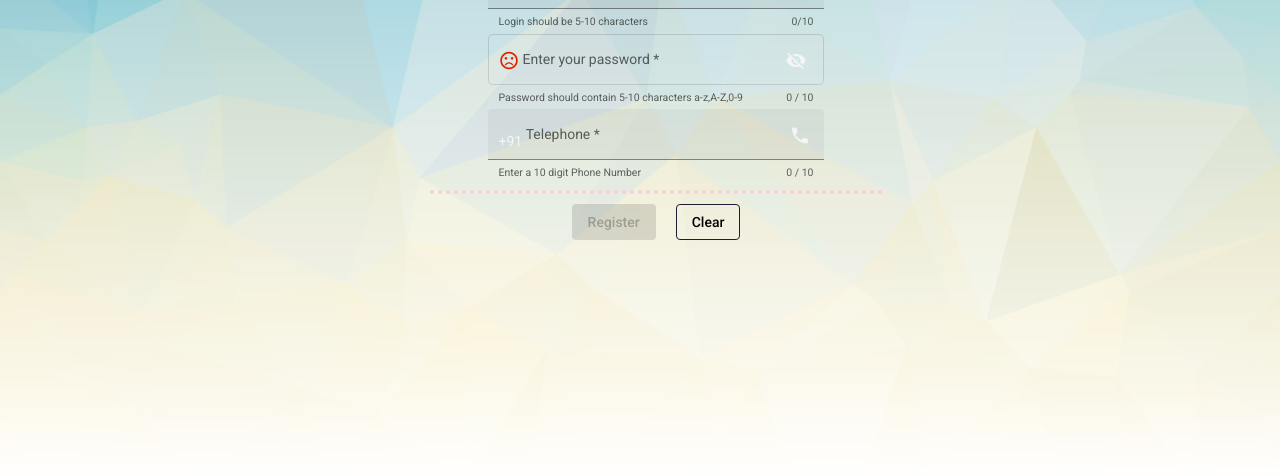
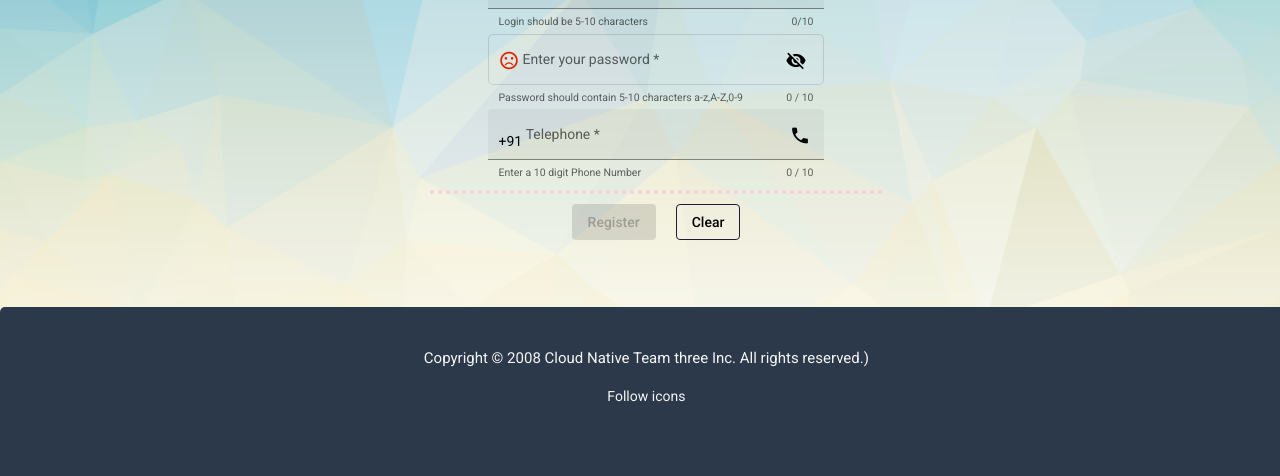
Before and after one commit to keshavgituser/farmappgui, an Angular app: page /registertab in a window 1280 px wide. Shown: the part 316-792 px from the top of the page. Built offline with nearby package versions, Linux system fonts and the light colour scheme.

Commit message:
Footer with color icon

```diff
--- /dev/null
+++ b/src/app/adservice_components/footer/footer.component.css
@@ -0,0 +1,17 @@
+.footer{
+    background-color: #2C394B;
+    padding:3%;
+    width:95%;
+    height:auto;
+    position: fixed;
+    color: whitesmoke;
+    bottom:0%;
+    /* margin: 2px; */
+    /* margin-right:1px ; */
+    text-align: center;
+    z-index: 1;
+    border-top-left-radius: 5px;
+    border-top-right-radius: 5px;
+    /* border-bottom-left-radius: 5px;
+    border-bottom-right-radius: 5px; */
+}
--- /dev/null
+++ b/src/app/adservice_components/footer/footer.component.html
@@ -0,0 +1,9 @@
+<div class="footer">
+    <footer>
+        <h4>Copyright © 2008 Cloud Native Team three Inc. All rights reserved.)</h4>
+    <p class="footer-follow" style="margin-bottom:40px;">
+	    Follow icons
+    </p>
+
+    </footer>
+</div>
--- /dev/null
+++ b/src/app/adservice_components/footer/footer.component.ts
@@ -0,0 +1,15 @@
+import { Component, OnInit } from '@angular/core';
+
+@Component({
+  selector: 'app-footer',
+  templateUrl: './footer.component.html',
+  styleUrls: ['./footer.component.css']
+})
+export class FooterComponent implements OnInit {
+
+  constructor() { }
+
+  ngOnInit(): void {
+  }
+
+}
--- a/src/app/adservice_components/navbar/navbar.component.css
+++ b/src/app/adservice_components/navbar/navbar.component.css
@@ -1,5 +1,6 @@
 
 .navbar{
+    /* position: fixed; */
     height: 10%;
     /* background-color: #24262b; */
     color:#24262b;
--- a/src/app/app.component.html
+++ b/src/app/app.component.html
@@ -2,3 +2,6 @@
 <!-- <app-advertisementform></app-advertisementform> -->
 <!-- <app-newdealerform></app-newdealerform> -->
 <router-outlet></router-outlet>
+
+
+<app-footer></app-footer>
--- a/src/app/app.module.ts
+++ b/src/app/app.module.ts
@@ -35,6 +35,7 @@ import { ComplaintService } from './services/complaint.service';
 import { AuthinterceptorService } from './services/authinterceptor.service';
 import { RegistertabComponent } from './user_components/registertab/registertab.component';
 import {MatTabsModule} from '@angular/material/tabs';
+import { FooterComponent } from './adservice_components/footer/footer.component';
 
 
 @NgModule({
@@ -53,6 +54,7 @@ import {MatTabsModule} from '@angular/material/tabs';
     AboutusComponent,
     AddcomplaintComponent,
     RegistertabComponent,
+    FooterComponent,
 
   ],
   imports: [
--- a/src/app/user_components/loginform/loginform.component.html
+++ b/src/app/user_components/loginform/loginform.component.html
@@ -15,7 +15,7 @@
         <form #form (ngSubmit)="SubmitLoginForm()">
 
             <!-- Loginname Field -->
-            <mat-form-field class="field" appearance="outline" color="accent">
+            <mat-form-field class="field" appearance="fill" color="accent">
               <mat-icon class="mat-icons color_green" matPrefix *ngIf="loginname.value.length>4">sentiment_very_satisfied</mat-icon>
             <mat-icon class="mat-icons color_red" matPrefix *ngIf="loginname.value.length<5">sentiment_very_dissatisfied</mat-icon>
               <mat-label>Username</mat-label>
@@ -25,7 +25,7 @@
             <!-- Loginname Field -->
 
             <!-- Password Field -->
-            <mat-form-field class="field" appearance="outline"color="accent">
+            <mat-form-field class="field" appearance="fill"color="accent">
               <mat-icon class="mat-icons color_green" matPrefix *ngIf="pwd.value.length>4">sentiment_very_satisfied</mat-icon>
                 <mat-icon class="mat-icons color_red" matPrefix *ngIf="pwd.value.length<5">sentiment_very_dissatisfied</mat-icon>
                 <mat-label>Password</mat-label>
--- a/src/app/user_components/registerform/registerform.component.css
+++ b/src/app/user_components/registerform/registerform.component.css
@@ -32,3 +32,11 @@
 
 
 .mat-icons.color_red { color: #E02401; }
+
+.mat-icon{
+    color: black;
+}
+.spantag{
+
+    color:black;
+}
--- a/src/app/user_components/registerform/registerform.component.html
+++ b/src/app/user_components/registerform/registerform.component.html
@@ -5,13 +5,13 @@
         <form (ngSubmit)="submitForm()" >
 
           <!-- Username Field -->
-          <mat-form-field class="field" appearance="outline" color="warn">
+          <mat-form-field class="field" appearance="fill">
             <mat-icon class="mat-icons color_green" matPrefix *ngIf="username.value.length>4">sentiment_very_satisfied</mat-icon>
           <mat-icon class="mat-icons color_red" matPrefix *ngIf="username.value.length<5">sentiment_very_dissatisfied</mat-icon>
             <mat-label>Username</mat-label>
 
           <input matInput [(ngModel)]="registerForm.userName" #username minlength="5" maxlength="10" name="Username" required>
-          <mat-hint>Username should contain 5-10 characters a-z,A-Z,0-9</mat-hint>
+          <mat-hint>Username should be 5-10 characters </mat-hint>
           <mat-hint align="end">{{username.value.length}}/10 </mat-hint>
 
           </mat-form-field>
@@ -26,7 +26,7 @@
           <mat-icon class="mat-icons color_red" matPrefix *ngIf="loginname.value.length<5">sentiment_very_dissatisfied</mat-icon>
             <mat-label>Loginname</mat-label>
           <input matInput [(ngModel)]="registerForm.loginName" #loginname minlength="5" maxlength="10" name="Loginname" required>
-          <mat-hint>Login should contain 5-10 characters a-z,A-Z</mat-hint>
+          <mat-hint>Login should be 5-10 characters </mat-hint>
           <mat-hint align="end">{{loginname.value.length}}/10 </mat-hint>
 
           </mat-form-field>
@@ -53,9 +53,9 @@
 
 
                 <!-- Telephone field -->
-              <mat-form-field class="field" appearance="fill" >
+              <mat-form-field class="field" appearance="fill">
 
-                <span matPrefix>+91&nbsp;</span>
+                <span matPrefix class="spantag">+91&nbsp;</span>
                 <mat-label>Telephone</mat-label>
                 <input matInput  [(ngModel)]="registerForm.phone"  name="phoneno" type="tel"  placeholder="00000-00000" #phone required minlength="10" maxlength="10" >
                 <mat-icon matSuffix>phone</mat-icon>
@@ -93,7 +93,7 @@
                 </ng-template>
 
 
-		            <button class="formbtn" type="reset" mat-stroked-button color="" >Clear</button>
+                <button class="formbtn" type="reset" mat-stroked-button color="" >Clear</button>
               </div>
 
               <!-- Submit reset btns -->
--- a/src/app/user_components/registertab/registertab.component.css
+++ b/src/app/user_components/registertab/registertab.component.css
@@ -83,3 +83,11 @@
     margin-bottom: -200px;
 }
 /* background-color: #24262b; */
+
+.mat-icon{
+    color: black;
+}
+.spantag{
+
+    color:black;
+}
--- a/src/app/user_components/registertab/registertab.component.html
+++ b/src/app/user_components/registertab/registertab.component.html
@@ -72,10 +72,10 @@
                     <!-- Telephone field -->
                   <mat-form-field class="field" appearance="fill">
 
-                    <span matPrefix>+91&nbsp;</span>
+                    <span matPrefix class="spantag">+91&nbsp;</span>
                     <mat-label>Telephone</mat-label>
                     <input matInput  [(ngModel)]="registerForm.phone"  name="phoneno" type="tel"  placeholder="00000-00000" #phone required minlength="10" maxlength="10" >
-                    <mat-icon matSuffix>phone</mat-icon>
+                    <mat-icon matSuffix >phone</mat-icon>
                     <mat-hint> Enter a 10 digit Phone Number</mat-hint>
                     <mat-hint align="end">{{phone.value.length}} / 10</mat-hint>
 
@@ -175,7 +175,7 @@
                     <!-- Telephone field -->
                   <mat-form-field class="field" appearance="fill">
 
-                    <span matPrefix>+91&nbsp;</span>
+                    <span matPrefix class="spantag">+91&nbsp;</span>
                     <mat-label>Telephone</mat-label>
                     <input matInput  [(ngModel)]="registerForm.phone"  name="phoneno" type="tel"  placeholder="00000-00000" #phone required minlength="10" maxlength="10" >
                     <mat-icon matSuffix>phone</mat-icon>
```
Also changed, not shown: 1 other file (tests, documents, lock files or other folders).
